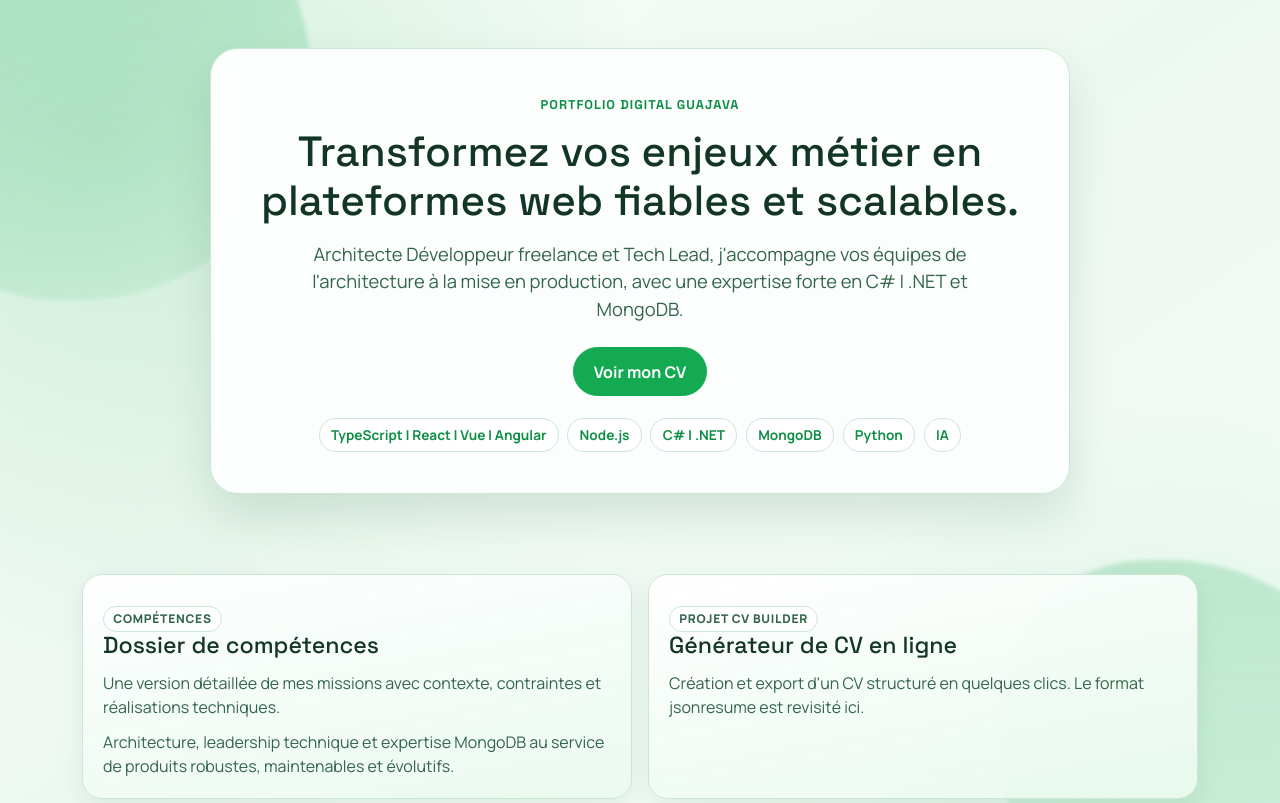
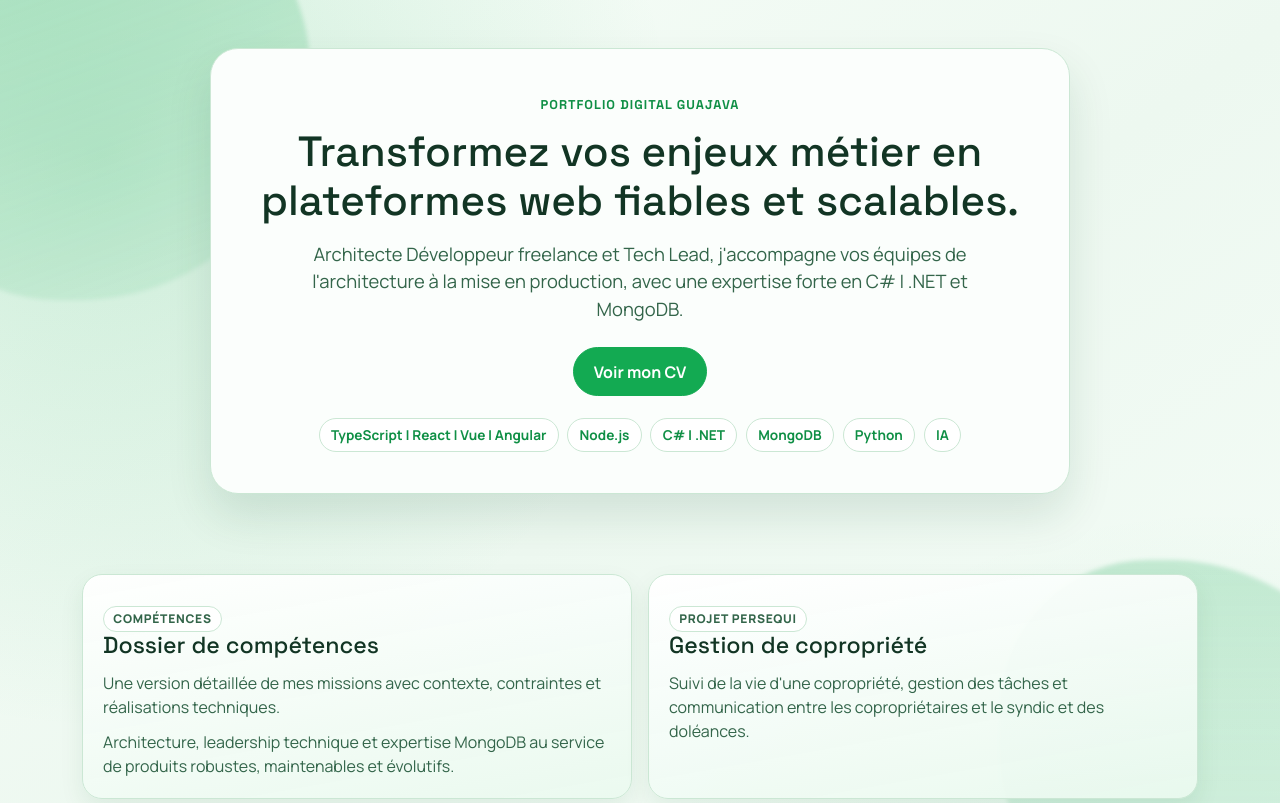
Before and after one commit to xconix/guajava-site, a website built with webpack: page index.html in a window 1280 px wide. Shown: the top 803 px of the page. Built offline with nearby package versions, Linux system fonts and the light colour scheme.

Commit message:
Ajout du projet persequi

```diff
--- a/index.html
+++ b/index.html
@@ -139,12 +139,12 @@
         <h2>Site e-commerce</h2>
         <p>Interface de vente en ligne moderne et orientee conversion.</p>
       </a>
-
-      <a href="https://vue.modusta.com/" target="_blank" rel="noopener noreferrer" class="showcase-card">
-        <p class="card-tag">Projet 02</p>
-        <h2>Application web interactive</h2>
-        <p>Experience fluide avec composants dynamiques et navigation rapide.</p>
-      </a> -->
+-->
+      <a href="https://sdc-lebrun.guajava.site/" target="_blank" rel="noopener noreferrer" class="showcase-card">
+        <p class="card-tag">Projet Persequi</p>
+        <h2>Gestion de copropriété</h2>
+        <p>Suivi de la vie d'une copropriété, gestion des tâches et communication entre les copropriétaires et le syndic et des doléances.</p>
+      </a>
 
       <a href="https://jsonresume.guajava.site/" target="_blank" rel="noopener noreferrer" class="showcase-card">
         <p class="card-tag">Projet CV Builder</p>
```
